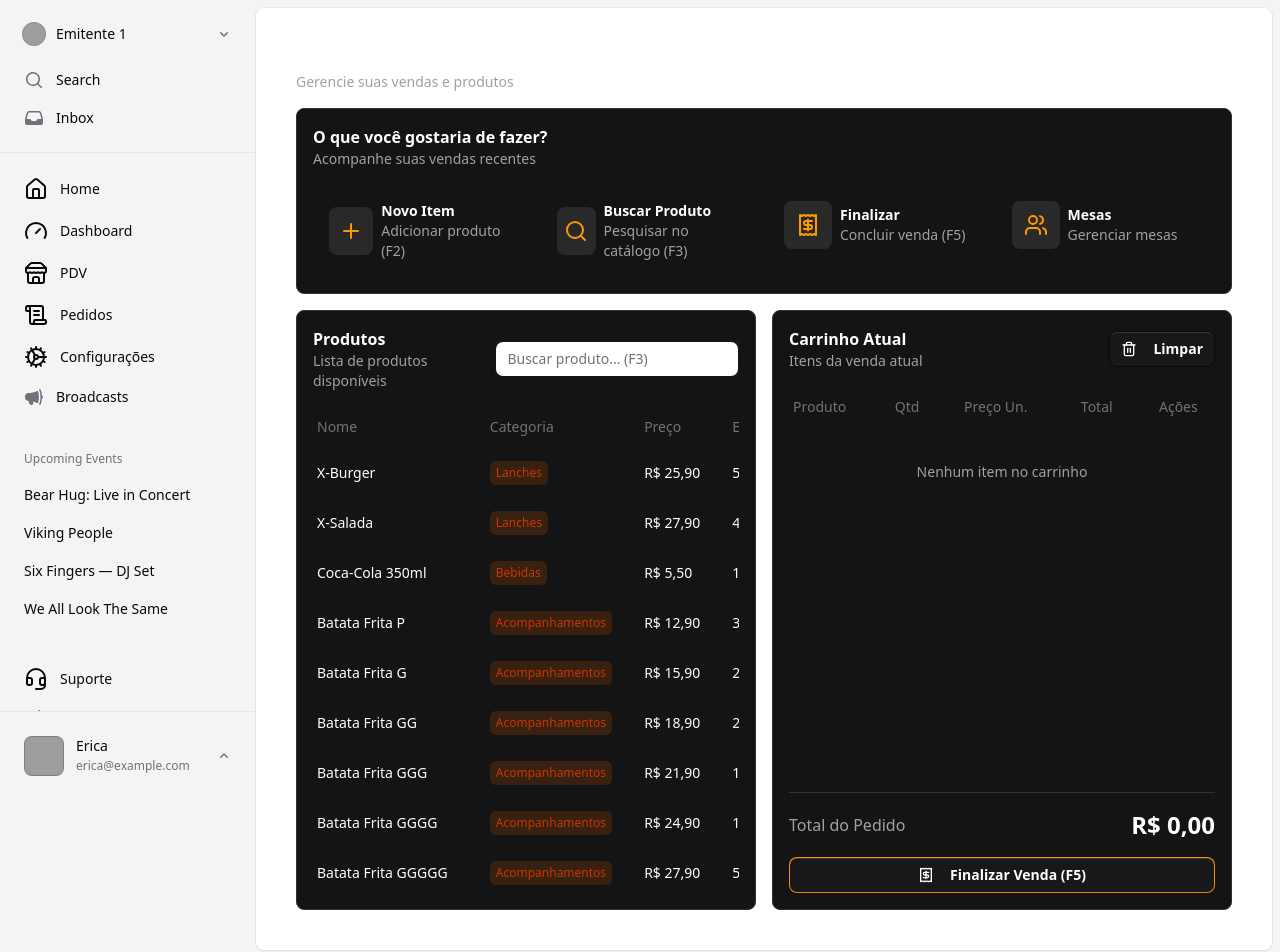
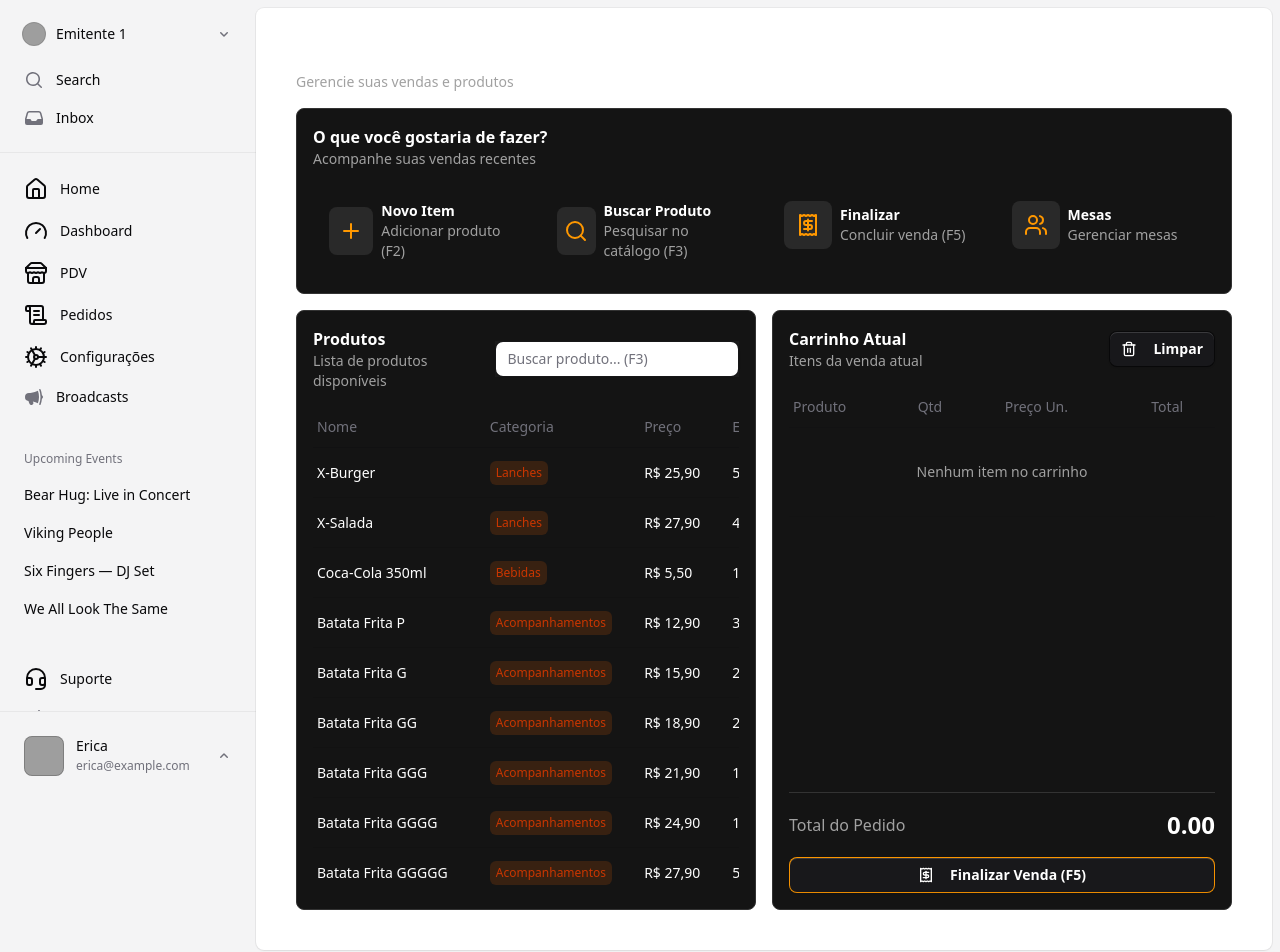
Before and after one commit to pabloalves01/gastro-flow, a React (Vite) app in the folder frontend/: page /pdv in a window 1280 px wide. Shown: the top 952 px of the page. Built offline with nearby package versions, Linux system fonts and the light colour scheme; grey boxes are pictures that could not be loaded.

Commit message:
added function key enter add product on cart

```diff
--- a/frontend/src/pages/pdv/pdv.tsx
+++ b/frontend/src/pages/pdv/pdv.tsx
@@ -18,8 +18,11 @@ import { useNavigate } from "react-router-dom";
 export default function PDV() {
   const navigate = useNavigate();
   const [searchTerm, setSearchTerm] = useState("");
-  const [cartItems, setCartItems] = useState([]);
   const [selectedIndex, setSelectedIndex] = useState<number | null>(null);
+  const [cartItems, setCartItems] = useState<{ id: number; name: string; price: number; category: string; stock: number; quantity: number }[]>([]);
+  const totalCartValue = cartItems.reduce((total, item) => total + item.price * item.quantity, 0);
+  const searchInputRef = useRef<HTMLInputElement>(null);
+
   const actions = [
     {
       icon: <Plus />,
@@ -122,34 +125,54 @@ export default function PDV() {
     },
   ];
 
+  // Filtrar produtos
   const filteredProducts = products.filter((product) =>
     product.name.toLowerCase().includes(searchTerm.toLowerCase())
   );
-  const searchInputRef = useRef<HTMLInputElement>(null);
 
-  // Atalhos teclado
+  // Adicionar produtos no carrinho
+  const addToCart = (product: { id: number; name: string; price: number; category: string; stock: number }) => {
+    setCartItems((prev) => {
+      const existingItem = prev.find((item) => item.id === product.id);
+      if (existingItem) {
+        return prev.map((item) =>
+          item.id === product.id ? { ...item, quantity: item.quantity + 1 } : item // Se ja tem o produto no carrinho, aumenta a quantidade, se nao adiciona o produto
+        );
+      } else {
+        return [...prev, { ...product, quantity: 1 }];
+      }
+    });
+  };
+  // Limpa TODOS os items do carrinho
+
+  const clearCart = () => {
+    setCartItems([]);
+  };
+
+  // Atalhos teclado para o PDV
   useEffect(() => {
     const handleGlobalKeyDown = (e: KeyboardEvent) => {
-      if (e.key === "ArrowDown") {
+      if (e.key === "ArrowDown") { // Vai pra cima nos produtos
         setSelectedIndex((prev) => {
           if (prev === null) return 0;
           return Math.min(prev + 1, filteredProducts.length - 1);
         });
-      } else if (e.key === "ArrowUp") {
+      } else if (e.key === "ArrowUp") { // Vai pra baixo nos produtos
         setSelectedIndex((prev) => {
           if (filteredProducts.length === 0) return prev;
           if (prev === null) return filteredProducts.length - 1;
           return Math.max(prev - 1, 0);
         });
-      } else if (e.key === "F5") {
+      } else if (e.key === "F5") { // Finaliza a venda
         e.preventDefault();
         navigate("/pdv/checkout");
-      } else if (e.key === "F3") {
+      } else if (e.key === "F3") { // Abre o Input de busca de produtos
         e.preventDefault();
         searchInputRef.current?.focus();
+      } else if (e.key === "Enter" && selectedIndex !== null) { // Adiciona o produto selecionado produto no carrinho
+        addToCart(filteredProducts[selectedIndex]);
       }
     };
-
     window.addEventListener("keydown", handleGlobalKeyDown);
     return () => {
       window.removeEventListener("keydown", handleGlobalKeyDown);
@@ -255,6 +278,7 @@ export default function PDV() {
                 </div>
                 <Button
                   className="text-[#FF9800] hover:text-[#FF9800] hover:bg-[#1B1B1B]"
+                  onClick={clearCart}
                 >
                   <Trash2 className="w-4 h-4 mr-2" />
                   Limpar
@@ -262,14 +286,13 @@ export default function PDV() {
               </div>
 
               <div className="flex-1 overflow-auto">
-                <Table dense striped className="w-full">
+                <Table dense className="w-full">
                   <TableHead className="sticky top-0 bg-[#141414] z-10">
                     <TableRow>
                       <TableHeader>Produto</TableHeader>
                       <TableHeader>Qtd</TableHeader>
                       <TableHeader>Preço Un.</TableHeader>
                       <TableHeader>Total</TableHeader>
-                      <TableHeader>Ações</TableHeader>
                     </TableRow>
                   </TableHead>
                   <TableBody>
@@ -285,7 +308,10 @@ export default function PDV() {
                     ) : (
                       cartItems.map((item) => (
                         <TableRow key={item.id}>
-                          {/* Cart item rows will be added here */}
+                          <TableCell>{item.name}</TableCell>
+                          <TableCell>{item.quantity}</TableCell>
+                          <TableCell>{item.price}</TableCell>
+                          <TableCell>{(item.price * item.quantity).toFixed(2)}</TableCell>
                         </TableRow>
                       ))
                     )}
@@ -297,10 +323,7 @@ export default function PDV() {
                 <div className="flex justify-between items-center">
                   <div className="text-[#A1A1A1]">Total do Pedido</div>
                   <div className="text-2xl font-bold text-white">
-                    {(0).toLocaleString("pt-BR", {
-                      style: "currency",
-                      currency: "BRL",
-                    })}
+                    {totalCartValue.toFixed(2)}
                   </div>
                 </div>
 
```
